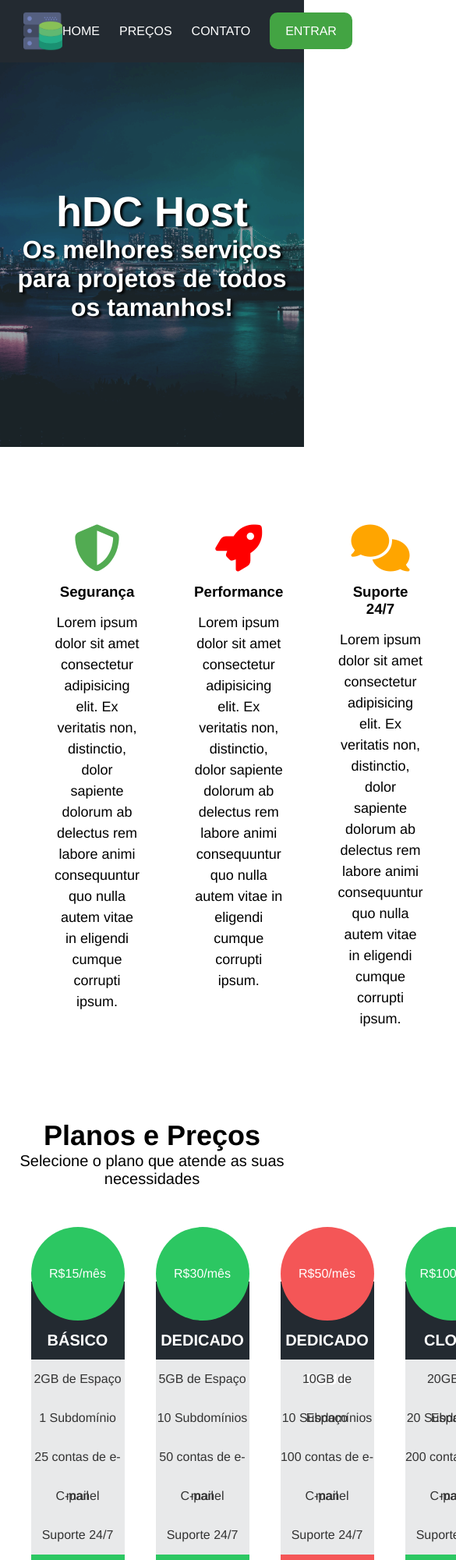
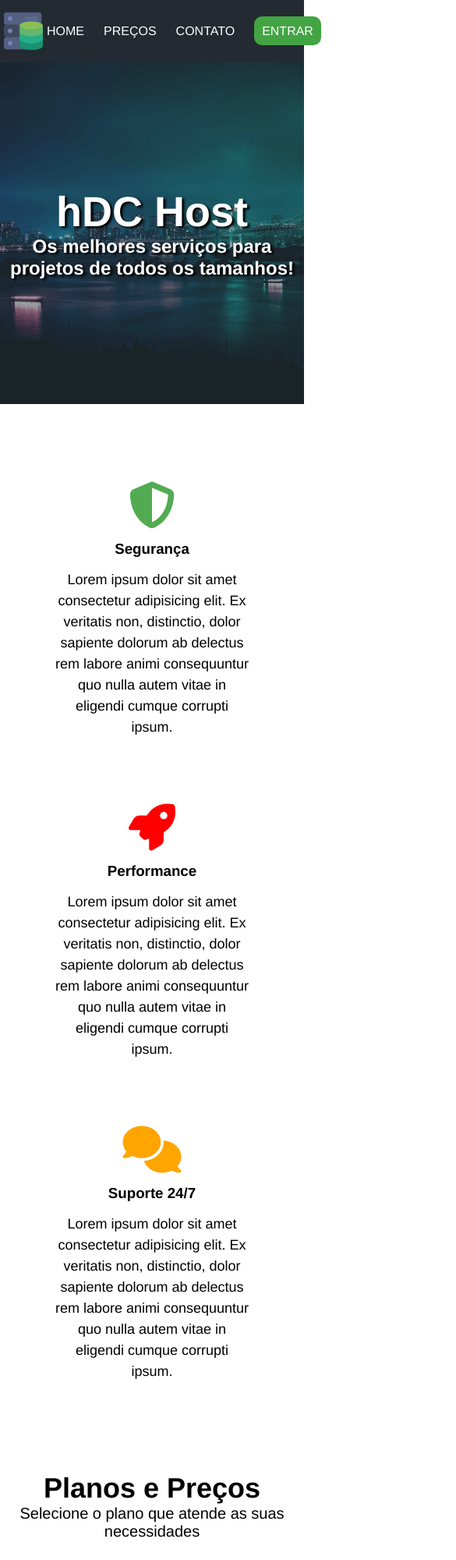
Before and after one commit to thiago-fischer/udemy-curso-front-end-completo-js, a plain HTML site: page secao_09_site-hdchost/index.html in a window 390 px wide. Shown: the top 2000 px of the page at 78% size, 585 px wide, since content can reach past the window. Drawn offline with Linux system fonts and the light colour scheme.

Commit message:
Adiciona estilos de responsividade para diferentes tamanhos de tela

```diff
--- a/secao_09_site-hdchost/css/styles.css
+++ b/secao_09_site-hdchost/css/styles.css
@@ -281,3 +281,62 @@ footer {
     text-align: center;
     font-weight: bold;
 }
+
+/* Responsividade */
+@media (max-width: 1024px) {
+    .plans-container {
+        width: 100%;
+    }
+}
+
+@media (max-width: 768px) {
+    .main-banner p {
+        font-size: 24px;
+    }
+
+    .plan {
+        margin: 0 5px;
+    }
+}
+
+@media (max-width: 465px) {
+    .plans-container,
+    .services {
+        flex-direction: column;
+    }
+
+    .plan {
+        margin: 0 auto;
+        min-width: 70%;
+    }
+
+    .contact-container textarea {
+        width: 90%;
+    }
+
+    .navbar {
+        margin: 0 5px;
+    }
+
+    .navbar ul {
+        justify-content: space-around;
+    }
+
+    .navbar-container {
+        padding: 5px;
+    }
+
+    .default-button {
+    padding: 10px 10px;
+    }
+
+    .searchdomain-container input[type="text"] {
+        width: 90%;
+    }
+
+    .contact-container,
+    .searchdomain-container {
+        padding: 5rem 1rem;
+    }
+
+}
```
